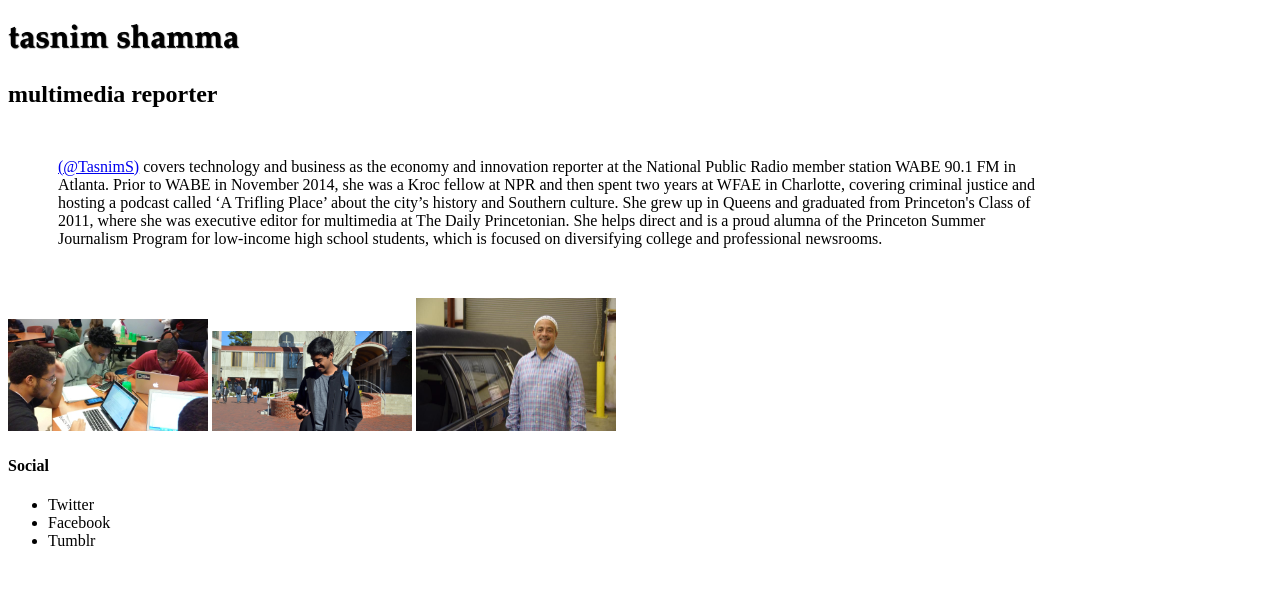
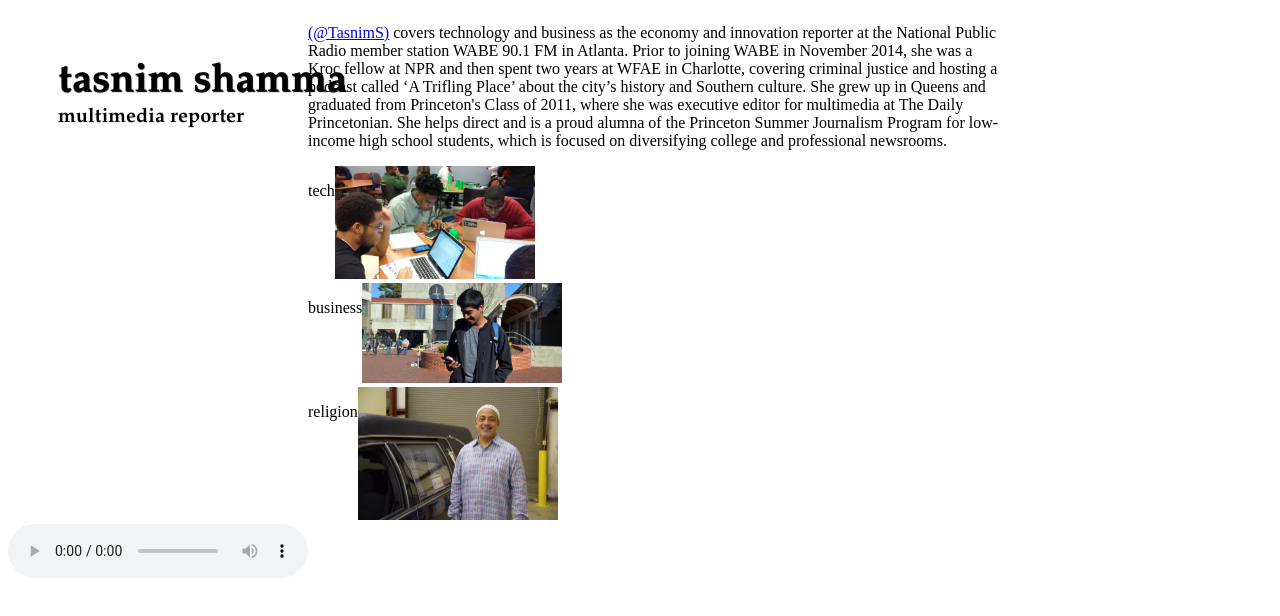
Before and after one commit to tshamma/portfolio, a plain HTML site: page index.html in a window 1280 px wide. Drawn offline with Linux system fonts and the light colour scheme.

Commit message:
syncing at 5:30

```diff
--- a/index.html
+++ b/index.html
@@ -6,23 +6,46 @@
 	</head>
 
 	<body>
+		<div class= "container">
+			<div class = "header">
 				<h1>tasnim shamma</h1>
 				<h2>multimedia reporter</h2>
+			</div>
 
 			<div class = "bio">
-		<a href= "https://twitter.com/TasnimS">(@TasnimS)</a> covers technology and business as the economy and innovation reporter at the National Public Radio member station WABE 90.1 FM in Atlanta. Prior to WABE in November 2014, she was a Kroc fellow at NPR and then spent two years at WFAE in Charlotte, covering criminal justice and hosting a podcast called ‘A Trifling Place’ about the city’s history and Southern culture. She grew up in Queens and graduated from Princeton's Class of 2011, where she was executive editor for multimedia at The Daily Princetonian. She helps direct and is a proud alumna of the Princeton Summer Journalism Program for low-income high school students, which is focused on diversifying college and professional newsrooms.</p>
+			<p><a href= "https://twitter.com/TasnimS">(@TasnimS)</a> covers technology and business as the economy and innovation reporter at the National Public Radio member station WABE 90.1 FM in Atlanta. Prior to joining WABE in November 2014, she was a Kroc fellow at NPR and then spent two years at WFAE in Charlotte, covering criminal justice and hosting a podcast called ‘A Trifling Place’ about the city’s history and Southern culture. She grew up in Queens and graduated from Princeton's Class of 2011, where she was executive editor for multimedia at The Daily Princetonian. She helps direct and is a proud alumna of the Princeton Summer Journalism Program for low-income high school students, which is focused on diversifying college and professional newsrooms.</p>
 			</div>
-			<div class = "audio pics">
+
+			<div class = "photos">
+				<div class = "diversity">
+				<p class="audio pics">tech</p>
 					<a href="http://news.wabe.org/post/atlanta-groups-work-bridge-tech-industry-s-diversity-gap"><img src="BlackMenCode-ReddingRucker_Computer.jpg" width="200"></a>
+				</div>
+				<div class = "yik yak">
+				<p class="audio pics">business</p>
 					<a href="http://news.wabe.org/post/yik-yak-layoffs-may-signal-maturity-atlantas-tech-startups"><img src="yikyak_NamanGupta_Emory.jpg" width="200"></a>
+				</div>
+				<div class = "funeral">
+				<p class="audio pics">religion</p>
 				<a href="http://news.wabe.org/post/gas-first-muslim-funeral-home-opens-quietly-norcross"><img src="1_JanazaFuneralHome_AhmadHearse.jpg" width="200"></a>
+				</div>
 
+				<div class = "tech audio files">
+					<audio controls>
+					<source src="tech_diversity-shamma-xf-withintro_0.mp3" type="audio/mpeg"></audio>
 				</div>
-				<h4>Social</h4>
-				<ul>
-	  				<li>Twitter</li>
-	  				<li>Facebook</li>
-	  				<li>Tumblr</li>
-				</ul>
+
+				<div class = "audio files"
+					<audio controls>
+					<source src="FuneralHome-Shamma-XF-092016.mp3" type="audio/mpeg"></audio>
+				</div>
+
+				<div class = "audio files"
+					<audio controls>
+					<source src="YikYakRecap-Shamma-SF" type="audio/mpeg"></audio>
+				</div>
+			</div>
+
+     </div> <!-- end of container -->
 	</body>
 </html>
--- a/style-portfolioassignment.css
+++ b/style-portfolioassignment.css
@@ -1,4 +1,4 @@
-.bio{
+/*.bio{
 	position: relative;
 	width: 1000px;
 	margin: 50px;
@@ -21,17 +21,36 @@ img.box{
 	padding-right: 15px;
 
 }
-
+*/
 h1{
 	top:10px;
 	left: 100px;
-	margin: 10px, 100px;
+	font-size: 40px;
 	font-family: "Palatino Linotype";
 	text-shadow: 1px 1px 1px black;
+	margin: 0px;
 
 }
 
+h2{
+	margin: 0px;
+	font-size: 20px;
+	font-family: "Palatino Linotype";
+}
 
+.container{
+	position:relative;
+	width:1000px;
+}
 
+.header{
+	position: absolute;
+	width: 1000px;
+	margin: 50px;
 
 }
+
+p{
+	float: left;
+	padding-left: 300px;
+}
```
Lines whose indentation alone changed are shown as unchanged.
